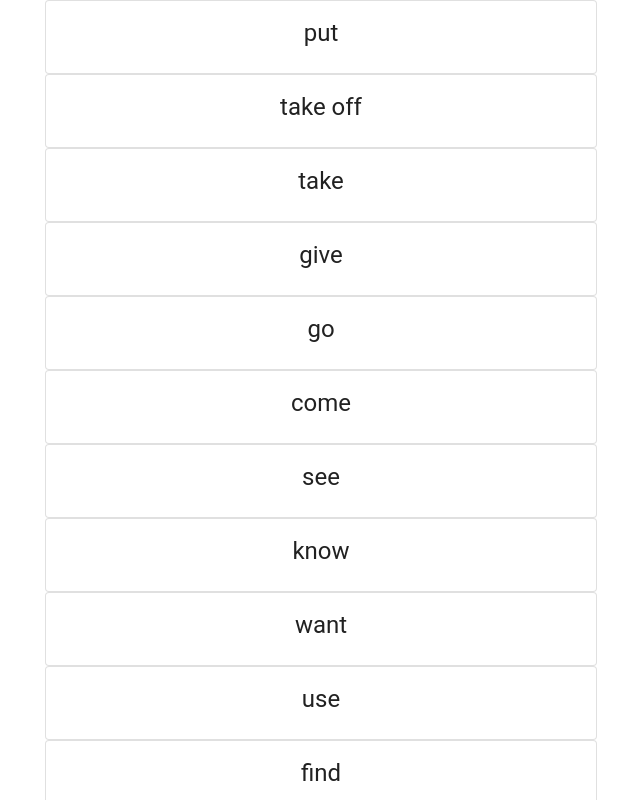
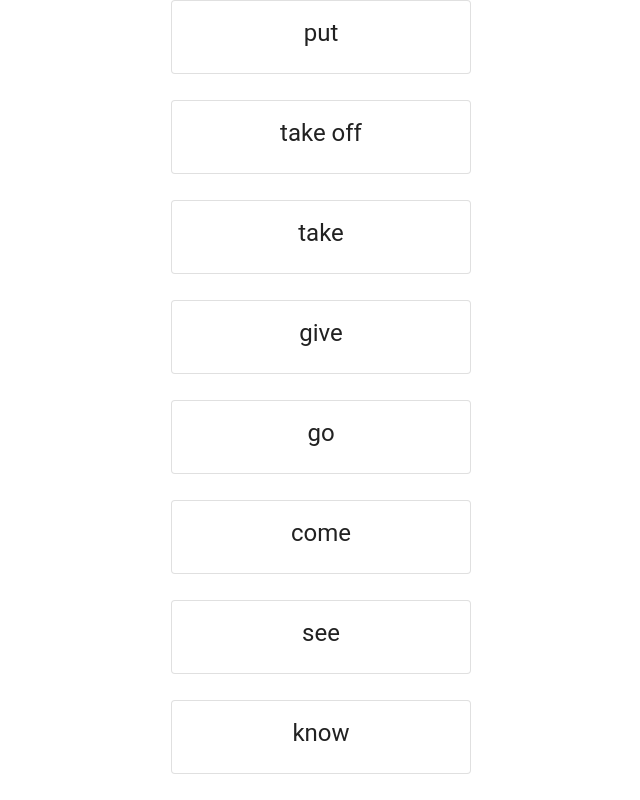
Before and after one commit to govyazina/lexeis, a React (Create React App) app: page / in a window 1280 px wide. Shown: the top 800 px of the page, without its empty margins (319-959 px from the left). Built offline with nearby package versions, Linux system fonts and the light colour scheme.

Commit message:
some styles changed

```diff
--- a/src/components/WordCard/WordCard.jsx
+++ b/src/components/WordCard/WordCard.jsx
@@ -11,7 +11,13 @@
         setTimeout(() => setFlipped(false), 2000)
     }
     return (
-		<Box sx={{ minWidth: 275 }}
+
+        <Box sx={{
+            minWidth: 275,
+            width: 300,
+            height: 100,
+            marginX: 'auto'
+        }}
              onClick={() => setFlipped(true)}>
                 <Card variant="outlined">
                     <CardContent>
```
Lines whose indentation alone changed are shown as unchanged.
